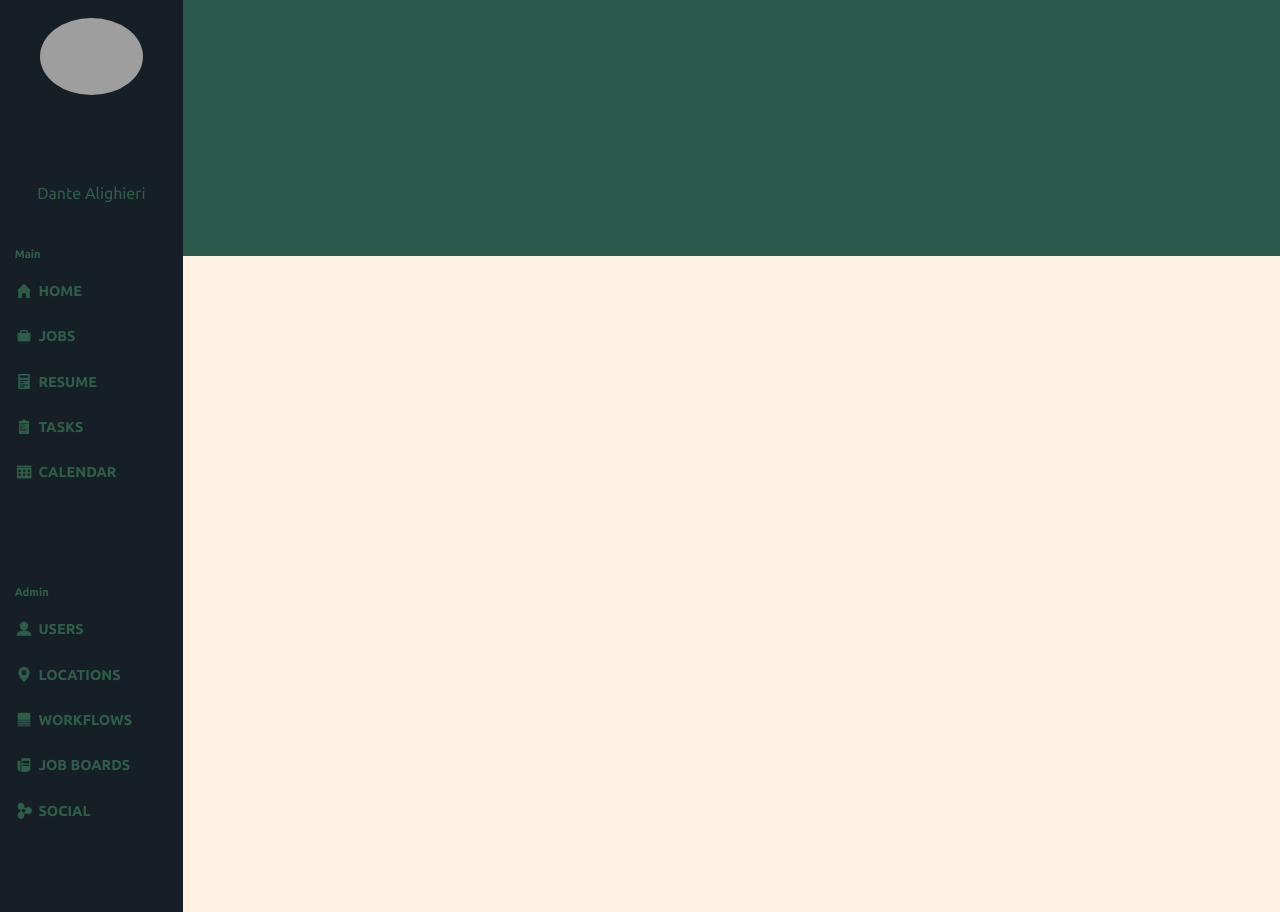
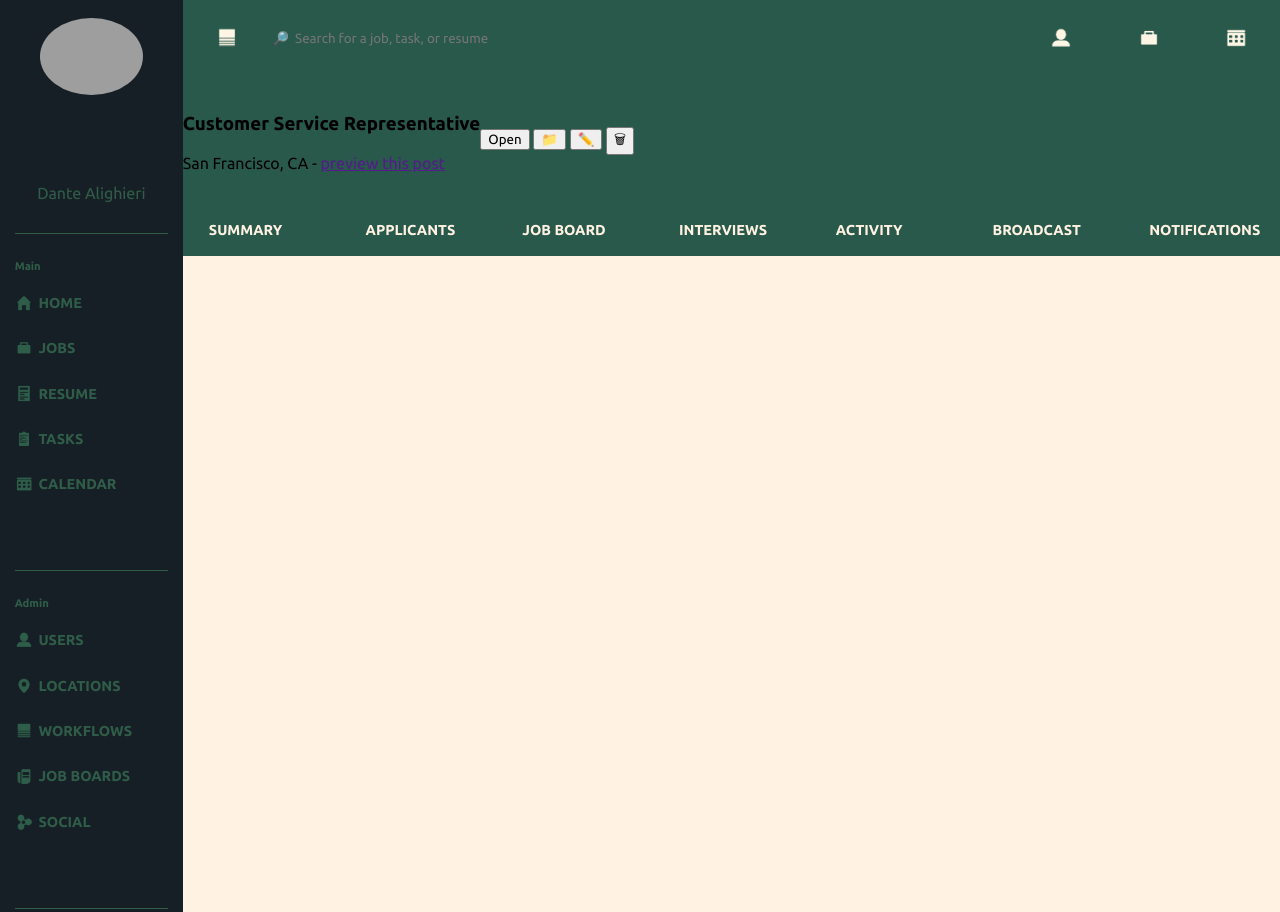
Before and after one commit to JoeRupp/static-comp, a plain HTML site: page index.html in a window 1280 px wide. Shown: the top 912 px of the page. Drawn offline with Linux system fonts and the light colour scheme; grey boxes are pictures that could not be loaded.

Commit message:
Add navigation section structure and content

```diff
--- a/index.html
+++ b/index.html
@@ -12,6 +12,7 @@
         <img class="profile-picture" src="./assets/profile-pic.png" alt="profile picture">
         <p class="name">Dante Alighieri</p>
       </section>
+      <hr class="divider">
       <section class ="main">
         <h3>Main</h3>
         <div class="home btn">
@@ -35,6 +36,7 @@
           <h2>CALENDAR</h2>
         </div>
       </section>
+      <hr class="divider">
       <section class ="admin">
         <h3>Admin</h3>
         <div class="users btn">
@@ -58,6 +60,7 @@
           <h2>SOCIAL</h2>
         </div>
       </section>
+      <hr class="divider">
       <section class ="categories">
         <h3>Categories</h3>
         <div class="administration checkbox">
@@ -80,10 +83,54 @@
     </aside>
     <nav>
       <section class="navigation">
+        <div class="header-nav">
+          <img class="nav-icon" src="./assets/static-com-icons-07.png" alt="Menu icon">
+        </div>
+        <input class="search-bar" type="text" placeholder="🔎  Search for a job, task, or resume">
+        <div class="header-nav">
+          <img class="nav-icon" src="./assets/static-com-icons-05.png" alt="Menu icon">
+        </div>
+        <div class="header-nav">
+          <img class="nav-icon" src="./assets/static-com-icons-02.png" alt="Menu icon">
+        </div>
+        <div class="header-nav">
+          <img class="nav-icon" src="./assets/static-com-icons-04.png" alt="Menu icon">
+        </div>
       </section>
       <section class="current-page">
+        <div class="role-title">
+          <h1>Customer Service Representative</h1>
+          <p>San Francisco, CA  -  <a href="">preview this post</a></p>
+        </div>
+        <div class="role-buttons">
+          <button>Open</button>
+          <button>📁</button>
+          <button>✏️</button>
+          <button>🗑</button>
+        </div>
       </section>
       <section class="tabs">
+        <div class="tab">
+          <h2>SUMMARY</h2>
+        </div>
+        <div class="tab">
+          <h2>APPLICANTS</h2>
+        </div>
+        <div class="tab">
+          <h2>JOB BOARD</h2>
+        </div>
+        <div class="tab">
+          <h2>INTERVIEWS</h2>
+        </div>
+        <div class="tab">
+          <h2>ACTIVITY</h2>
+        </div>
+        <div class="tab">
+          <h2>BROADCAST</h2>
+        </div>
+        <div class="tab">
+          <h2>NOTIFICATIONS</h2>
+        </div>
       </section>
     </nav>
     <main>
--- a/styles.css
+++ b/styles.css
@@ -39,11 +39,16 @@ aside {
   color: #2f5d48;
 }
 
+.divider {
+  border: 0;
+	border-top: 1px solid #2f5d48;
+  margin: 8%
+}
+
 .main,
 .admin,
 .categories {
-  height: 25%;
-  margin-top: 10%;
+  height: 24%;
   display: flex;
   flex-direction: column;
   align-items: flex-start;
@@ -96,6 +101,60 @@ nav {
   grid-area: nav;
 }
 
+.navigation {
+  height: 30%;
+  display: flex;
+  flex-direction: row;
+  align-items: center;
+}
+
+.header-nav {
+  height: 5vw;
+  width: 8%;
+  display: flex;
+  align-items: center;
+  justify-content: center;
+  cursor: pointer;
+}
+
+.header-nav:hover {
+  background-color: #171f26;
+}
+
+.search-bar {
+  width: 68%;
+  height: 100%;
+  background-color: #28594B;
+  font-color: #fff2e2;
+  border: 0;
+}
+
+.nav-icon {
+  width: 25%;
+}
+
+.current-page {
+  height: 50%;
+  display: flex;
+  flex-direction: row;
+  align-items: center;
+}
+
+.tabs {
+  height: 20%;
+  display: flex;
+  flex-direction: row;
+  align-items: center;
+  justify-content: flex-start;
+  cursor: pointer;
+}
+
+.tab {
+  color: #fff2e2;
+  padding-left: 2%;
+  width: 80%;
+}
+
 /* MAIN _____________________________________________________ */
 
 main {
```
